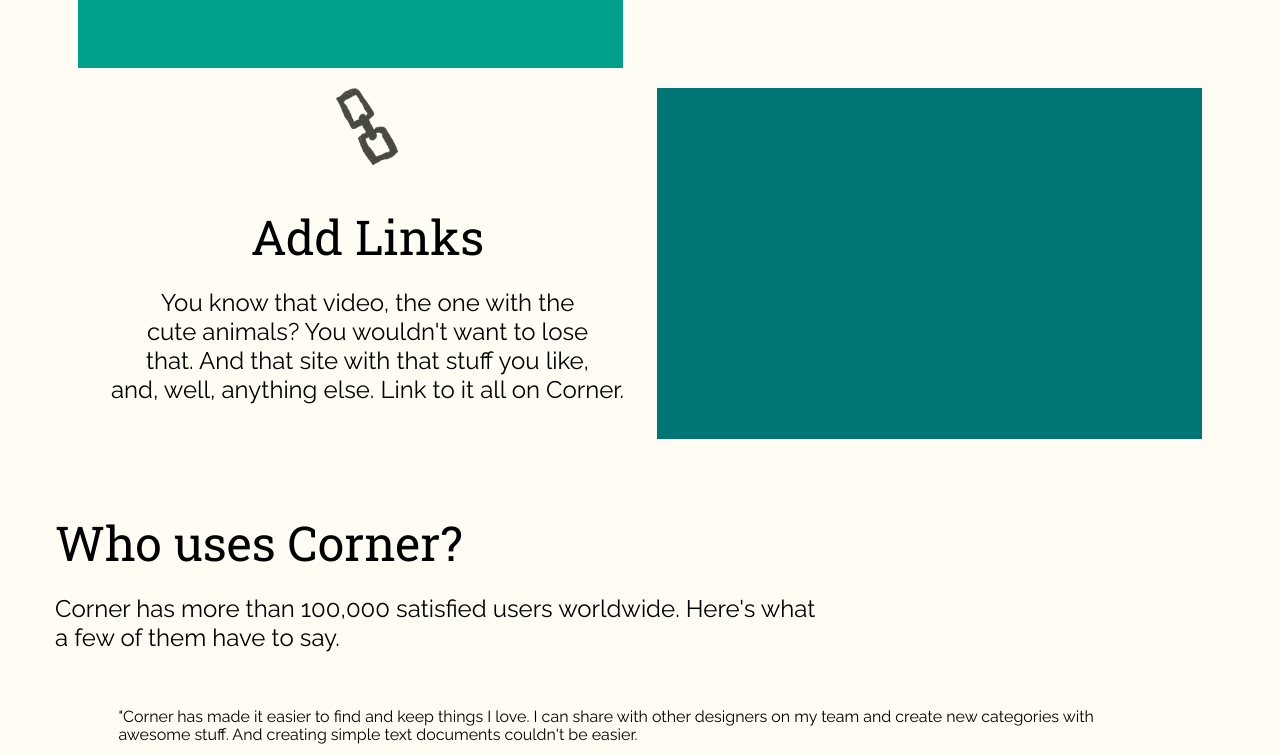
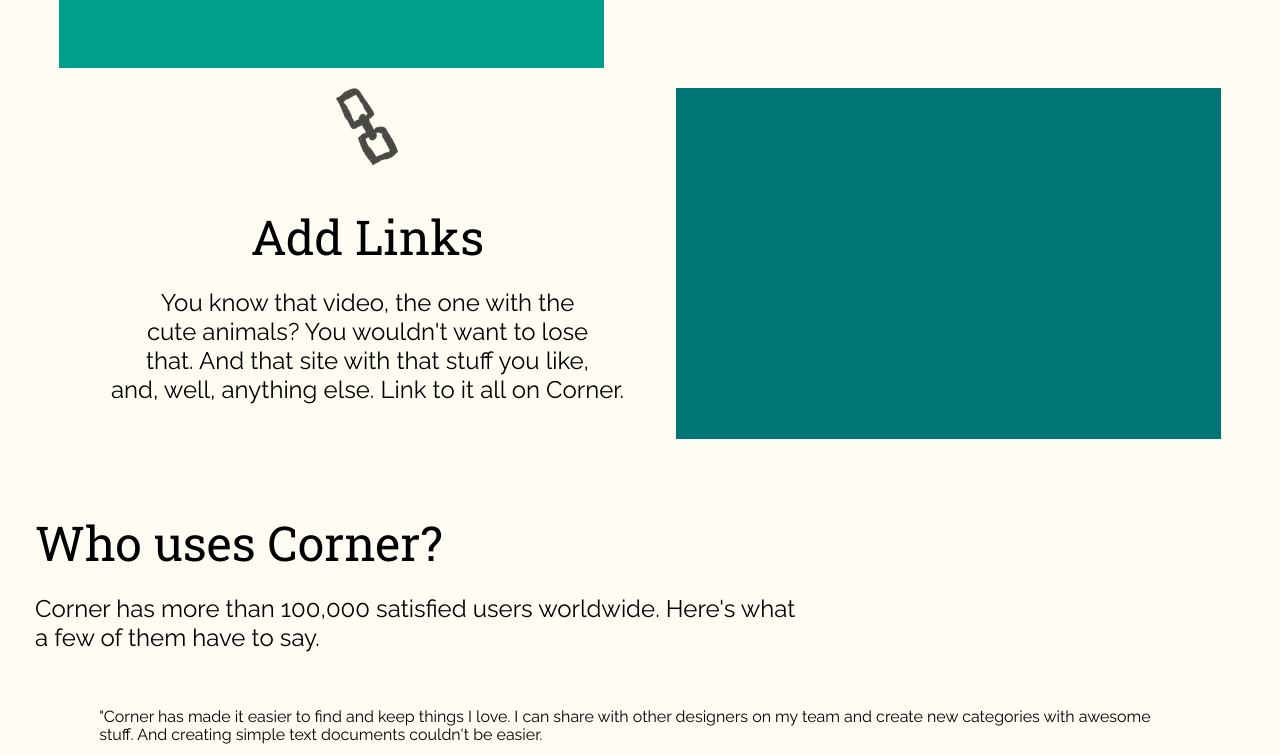
Before and after one commit to inimitabrin/corner, a plain HTML site: page index.html in a window 1280 px wide. Shown: the part 1651-2406 px from the top of the page. Drawn offline with Linux system fonts and the light colour scheme.

Commit message:
Assignment-30-completed

```diff
--- a/css/style.css
+++ b/css/style.css
@@ -76,6 +76,12 @@ p {
   margin: 0 2% 20px;
 }
 
+/*
+  ======================================================
+  Media Queries
+  ======================================================
+*/
+
 @media (min-width: 768px) {
   .container {
     width: 750px;
@@ -100,6 +106,12 @@ p {
 @media (min-width: 1200px) {
   .container {
     width: 1170px;
+  }
+}
+
+@media (min-width: 1240px) {
+  .container {
+    width: 1210px;
   }
 }
 
```
